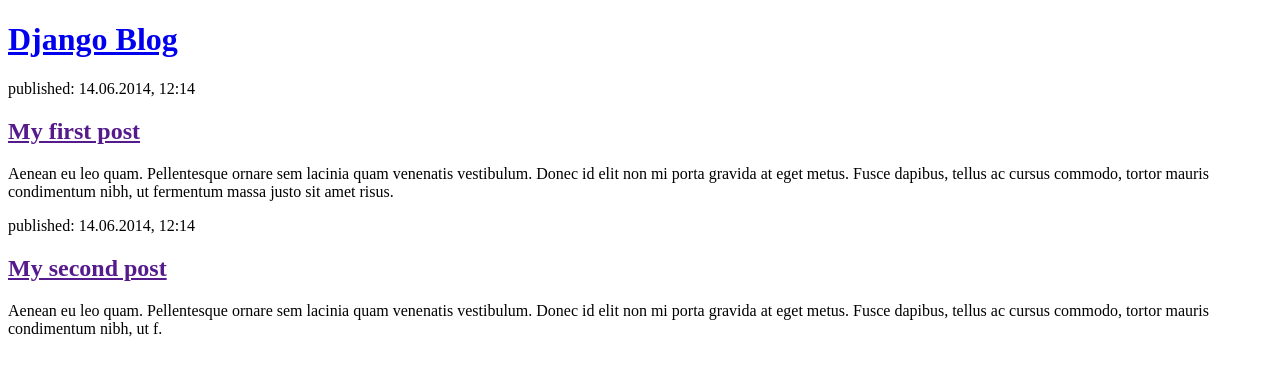
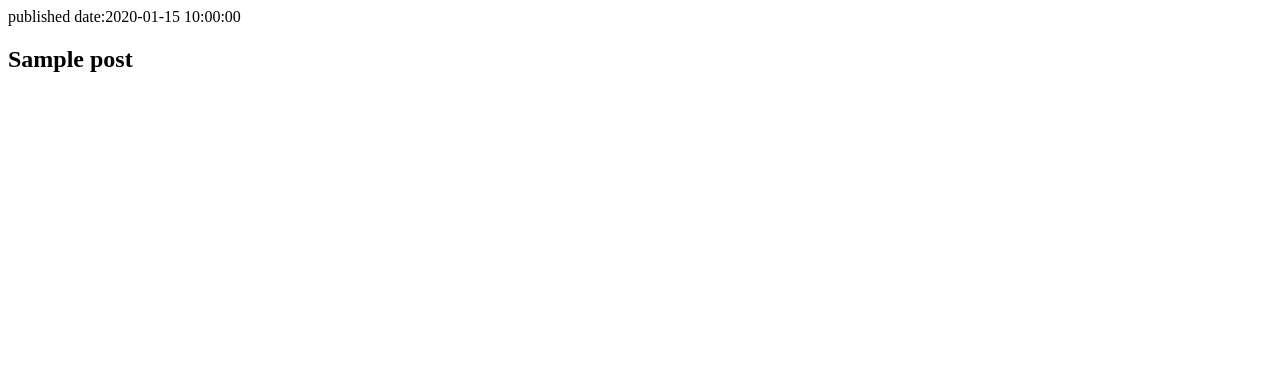
Before and after one commit to satkarLIS/DjangoBasics, a Python web app: template blog/templates/blog/post_list.html in a window 1280 px wide. Shown: the top 376 px of the page. Run offline with Jinja, Linux system fonts and the light colour scheme; the template is opened without the code that fills it: most values are stand-ins (such as "Sample title", 1, 10 or a date in 2020).

Commit message:
modified view for model data

```diff
--- a/blog/templates/blog/post_list.html
+++ b/blog/templates/blog/post_list.html
@@ -1,23 +1,9 @@
-<!DOCTYPE html>
-<html>
-    <head>
-        <title>Django  blog</title>
-    </head>
-    <body>
-        <header>
-            <h1><a href="/">Django  Blog</a></h1>
-        </header>
+{%for post in posts%}
 
-        <article>
-            <time>published: 14.06.2014, 12:14</time>
-            <h2><a href="">My first post</a></h2>
-            <p>Aenean eu leo quam. Pellentesque ornare sem lacinia quam venenatis vestibulum. Donec id elit non mi porta gravida at eget metus. Fusce dapibus, tellus ac cursus commodo, tortor mauris condimentum nibh, ut fermentum massa justo sit amet risus.</p>
-        </article>
+<article>
+    <time>published date:{{post.published_date}}</time>
+    <h2>{{post.title}}</h2>
+    <p></p>
+</article>
 
-        <article>
-            <time>published: 14.06.2014, 12:14</time>
-            <h2><a href="">My second post</a></h2>
-            <p>Aenean eu leo quam. Pellentesque ornare sem lacinia quam venenatis vestibulum. Donec id elit non mi porta gravida at eget metus. Fusce dapibus, tellus ac cursus commodo, tortor mauris condimentum nibh, ut f.</p>
-        </article>
-    </body>
-</html>
+{%endfor%}
--- a/blog/views.py
+++ b/blog/views.py
@@ -1,6 +1,9 @@
 from django.shortcuts import render
+from .models import Post
+from django.utils import timezone
 
 # Create your views here.
 
 def post_list(request):
-    return render(request,'blog/post_list.html')
+    posts=Post.objects.filter(published_date__lte=timezone.now()).order_by('published_date')
+    return render(request,'blog/post_list.html',{'posts':posts})
```
